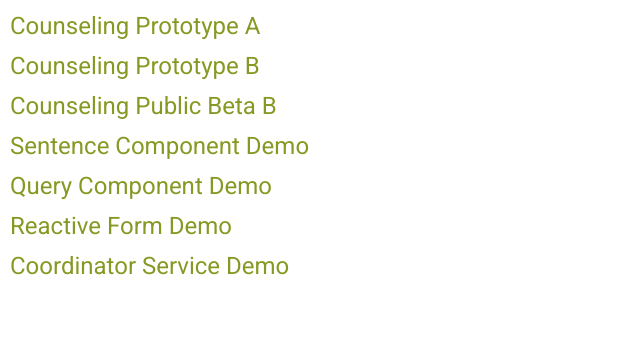
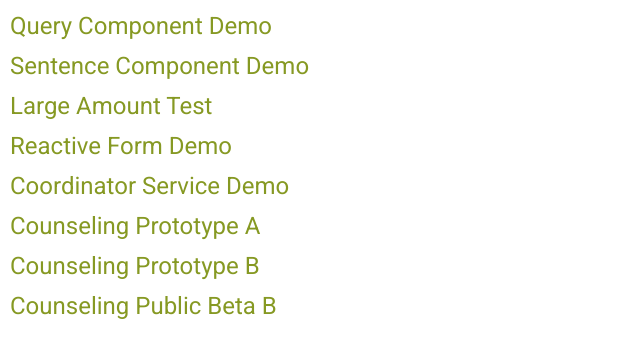
Before and after one commit to gildarts/counseling-render, an Angular app: page /research in a window 1280 px wide. Shown: the top 358 px of the page, without its empty margins (0-640 px from the left). Built offline with nearby package versions, Linux system fonts and the light colour scheme.

Commit message:
新增一個效能測試 component。

```diff
--- a/src/app/research/index/index.component.html
+++ b/src/app/research/index/index.component.html
@@ -1,9 +1,10 @@
 <div style="margin: 10px;">
+    <h3><a routerLink="query">Query Component Demo</a></h3>
+    <h3><a routerLink="sentence">Sentence Component Demo</a></h3>
+    <h3><a routerLink="large_amount">Large Amount Test</a></h3>
+    <h3><a routerLink="reactive">Reactive Form Demo</a></h3>
+    <h3><a routerLink="coordinator">Coordinator Service Demo</a></h3>
     <h3><a href="/assets/sp-counseling/prototype.html">Counseling Prototype A</a></h3>
     <h3><a href="/assets/sp_counseling-b/prototype.html">Counseling Prototype B</a></h3>
     <h3><a href="https://testapp-2cb73.firebaseapp.com/C7FF82EC-F412-4566-ACDE-4888751F70E0/content.html#/counsel">Counseling Public Beta B</a></h3>
-  <h3><a routerLink="sentence">Sentence Component Demo</a></h3>
-  <h3><a routerLink="query">Query Component Demo</a></h3>
-  <h3><a routerLink="reactive">Reactive Form Demo</a></h3>
-  <h3><a routerLink="coordinator">Coordinator Service Demo</a></h3>
 </div>
--- /dev/null
+++ b/src/app/research/large-amount/large-amount.component.html
@@ -0,0 +1,3 @@
+<p>
+  large-amount works!
+</p>
--- /dev/null
+++ b/src/app/research/large-amount/large-amount.component.ts
@@ -0,0 +1,15 @@
+import { Component, OnInit } from '@angular/core';
+
+@Component({
+  selector: 'app-large-amount',
+  templateUrl: './large-amount.component.html',
+  styleUrls: ['./large-amount.component.css']
+})
+export class LargeAmountComponent implements OnInit {
+
+  constructor() { }
+
+  ngOnInit() {
+  }
+
+}
--- a/src/app/research/research-routing.module.ts
+++ b/src/app/research/research-routing.module.ts
@@ -5,13 +5,15 @@ import { SentenceTestComponent } from './sentence-test/sentence-test.component';
 import { QueryTestComponent } from './query-test/query-test.component';
 import { ReactiveFormComponent } from './reactive-form/reactive-form.component';
 import { CoordinatorTestComponent } from './coordinator-test/coordinator-test.component';
+import { LargeAmountComponent } from './large-amount/large-amount.component';
 
 const routes: Routes = [
   { path: '', component: IndexComponent },
   { path: 'sentence', component: SentenceTestComponent },
   { path: 'query', component: QueryTestComponent },
   { path: 'reactive', component: ReactiveFormComponent },
-  { path: 'coordinator', component: CoordinatorTestComponent }
+  { path: 'coordinator', component: CoordinatorTestComponent },
+  { path: 'large_amount', component: LargeAmountComponent }
 ];
 
 @NgModule({
--- a/src/app/research/research.module.ts
+++ b/src/app/research/research.module.ts
@@ -10,6 +10,7 @@ import { FormsModule, ReactiveFormsModule } from '@angular/forms';
 import { QueryTestComponent } from './query-test/query-test.component';
 import { ReactiveFormComponent } from './reactive-form/reactive-form.component';
 import { CoordinatorTestComponent } from './coordinator-test/coordinator-test.component';
+import { LargeAmountComponent } from './large-amount/large-amount.component';
 
 @NgModule({
   declarations: [
@@ -17,7 +18,8 @@ import { CoordinatorTestComponent } from './coordinator-test/coordinator-test.co
     SentenceTestComponent,
     QueryTestComponent,
     ReactiveFormComponent,
-    CoordinatorTestComponent
+    CoordinatorTestComponent,
+    LargeAmountComponent
   ],
   imports: [
     CommonModule,
```
Also changed, not shown: src/app/research/large-amount/large-amount.component.css (added).
